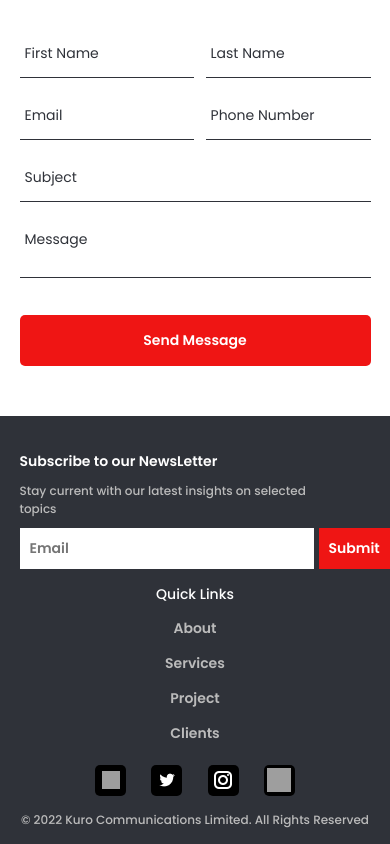
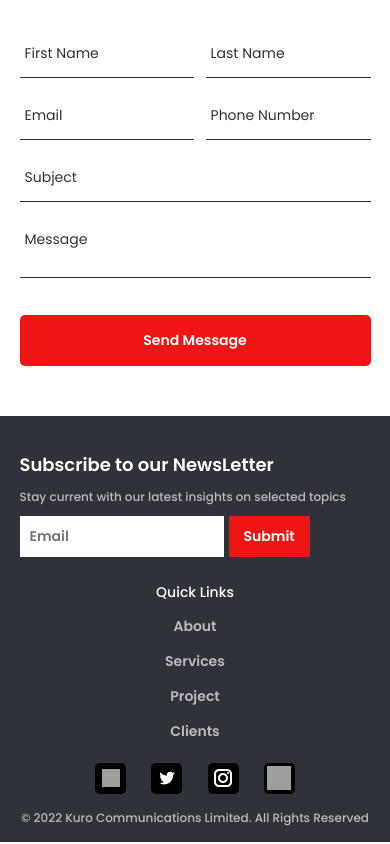
Before and after one commit to feyiamujo1/kurocomm, a React (Create React App) app: page /contact in a window 390 px wide. Shown: the part 545-1389 px from the top of the page. Built offline with nearby package versions, Linux system fonts and the light colour scheme; grey boxes are pictures that could not be loaded; the HTML template or start-up script is replaced by a standard one.

Commit message:
Made alil changes to some elements

```diff
--- a/src/components/Carousel/Carousel.js
+++ b/src/components/Carousel/Carousel.js
@@ -64,7 +64,8 @@ function Carousel() {
             breakpoint: 480,
             settings: {
               slidesToShow: 1,
-              slidesToScroll: 1
+              slidesToScroll: 1,
+              speed: 2000
             }
           }
         ]
--- a/src/components/Carousel/carousel.css
+++ b/src/components/Carousel/carousel.css
@@ -39,7 +39,5 @@
     .carousel .slide_image_container {
         height: 130px;
     }
-    .carousel img{
-        width: 95%;
-    }
+
 }
--- a/src/components/Footer/Footer.js
+++ b/src/components/Footer/Footer.js
@@ -17,7 +17,7 @@ function Footer() {
             <img src={Logo} alt="logo"/>
             <div className='news_letter_container'>
               <h3>Subscribe to our NewsLetter</h3>
-              <p>Stay current with our latest insights on selected <br></br> topics</p>
+              <p>Stay current with our latest insights on selected <br className='breaker'></br> topics</p>
               <form>
                 <input type="email" placeholder='Email'/>
                 <input type="submit"/>
--- a/src/components/Footer/footer.css
+++ b/src/components/Footer/footer.css
@@ -78,6 +78,7 @@
 .footer .news_letter_container input[type="submit"]{
     display: flex;
     align-items: center;
+    justify-content: center;
     background-color: #EF1514;
     color: #fff;
     padding: 13px;
@@ -166,9 +167,6 @@
     .footer_logo_container img{
         display: none;
     }
-    .footer .news_letter_container h3{
-        font-size: 14px;
-    }
     .footer .news_letter_container p{
         font-size: 12px;
     }
@@ -176,4 +174,18 @@
         margin: 15px auto 0px;
         text-align: center;
     }
+    .footer .news_letter_container form{
+        max-width: 290px;
+        display: flex;
+        box-sizing: border-box;
+        margin-bottom: 10px;
+
+    }
+    .footer .news_letter_container input[type="email"]{
+        width: 70%;
+    }
+    .footer .news_letter_container input[type="submit"]{
+        width: 30%;
+        text-align: center;
+    }
 }
--- a/src/pages/Home/home.css
+++ b/src/pages/Home/home.css
@@ -239,6 +239,7 @@ button{
     position:absolute;
     top: -2%;
     right: -3%;
+    z-index: -2;
     /* transform: translate(-50%, 50%); */
     height: 10px;
     width: 200px;
@@ -250,6 +251,7 @@ button{
     position:absolute;
     top: -2%;
     right: -3%;
+    z-index: -2;
     /* transform: translate(-50%, 50%); */
     height: 200px;
     width: 10px;
@@ -535,6 +537,21 @@ blockquote:after {
 /* .home_project_gallery_bottom .image_container .main_container span p:hover{
     color: #ad0f0f;
 } */
+@media only screen and (max-width: 1000px) {
+    .about .inner_about .about_top .about_heading{
+        align-items: center;
+    }
+    .about .inner_about .about_top .about_image_container{
+        height: 420px;
+    }
+    .about .inner_about .about_top .about_text_container{
+        padding-left: 40px;
+    }
+    .reasons_paragraph,
+    .about .inner_about .about_top .about_text_container ol{
+        display: none;
+    }
+}
 @media only screen and (max-width: 768px) {
     .intro_container .intro_container_inner h1{
         font-size: 46px;
@@ -586,16 +603,16 @@ blockquote:after {
         display: none !important;
     }
     .features .inner_features .inner_feature_content .feature_container{
-        margin-bottom: 15px;
+        margin-bottom: 20px;
     }
     .features{
         padding-bottom: 30px;
     }
+    .features .inner_features .inner_feature_content .feature_container:hover{
+        top: -5px;
+    }
     .about{
         padding-top: 30px;
-    }
-    .about .inner_about .about_top .about_text_container{
-        padding-left: 45px;
     }
     /* .about .inner_about .about_top .about_image_container{
         height: 400px;
@@ -649,6 +666,7 @@ blockquote:after {
     .home_project_gallery_bottom .image_container .main_container h4{
         font-size: 15px;
     }
+
     .home_project_gallery_bottom .image_container .project_image{
         transform: scale(1.7, 1);
         height: 300px;
@@ -711,15 +729,15 @@ blockquote:after {
         content: url('/src/images/about_background_unsplash_mobile.jpg');
     }
     .about .inner_about .about_top .about_image_container::before{
-        top: -3%;
-        z-index: -2;
+        top: -2.5%;
         width: 150px;
+        height: 15px;
+        right: -2%;
     }
     .about .inner_about .about_top .about_image_container::after{
-        right: -3%;
-        height: 150px;
-        z-index: -2;
-        width: 15px;
+        right: -2%;
+        height: 135px;
+        width: 20px;
     }
     .partners .partner_container h2::after, .partners .partner_container h2::before{
         width: 35px;
@@ -762,4 +780,7 @@ blockquote:after {
         position: relative;
         padding-bottom: 50px;
     }
+    .breaker{
+        display: none;
+    }
 }
```
Also changed, not shown: src/pages/Home/Home.js (+0 -38 lines).
